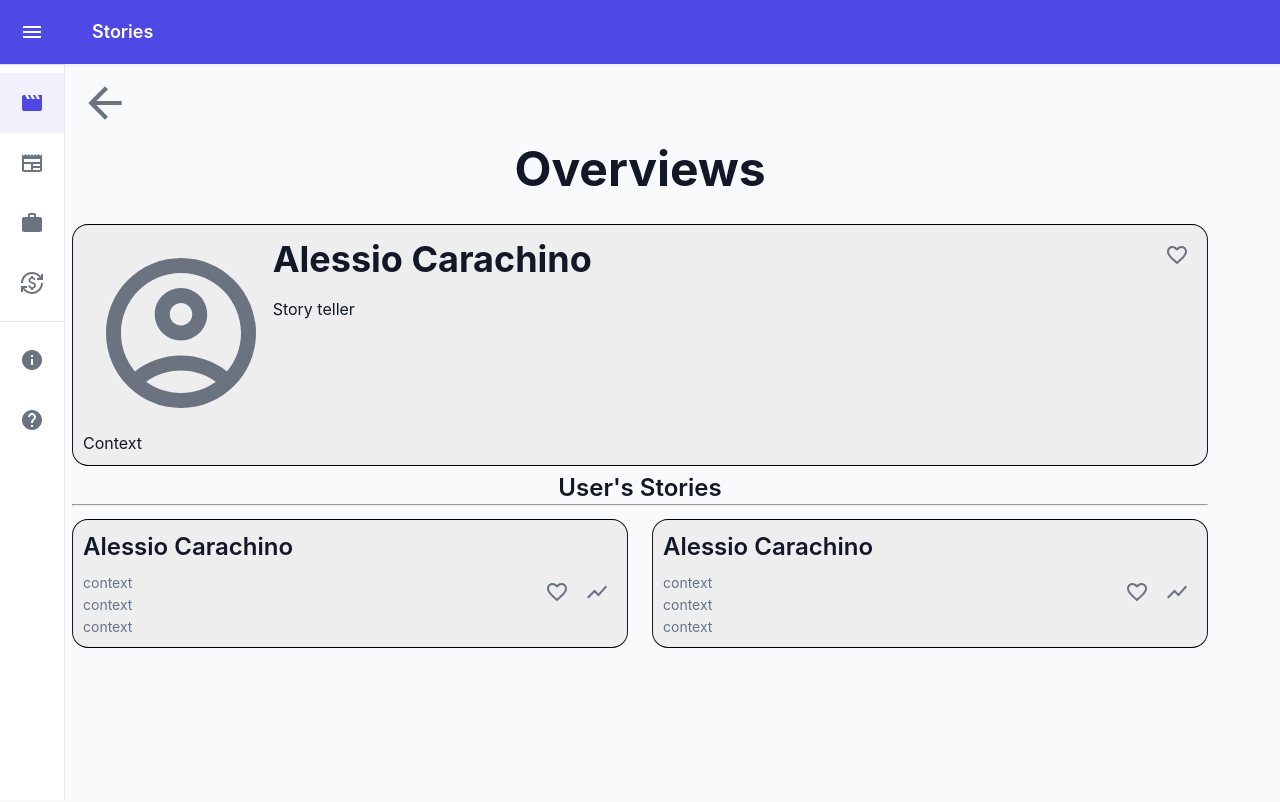
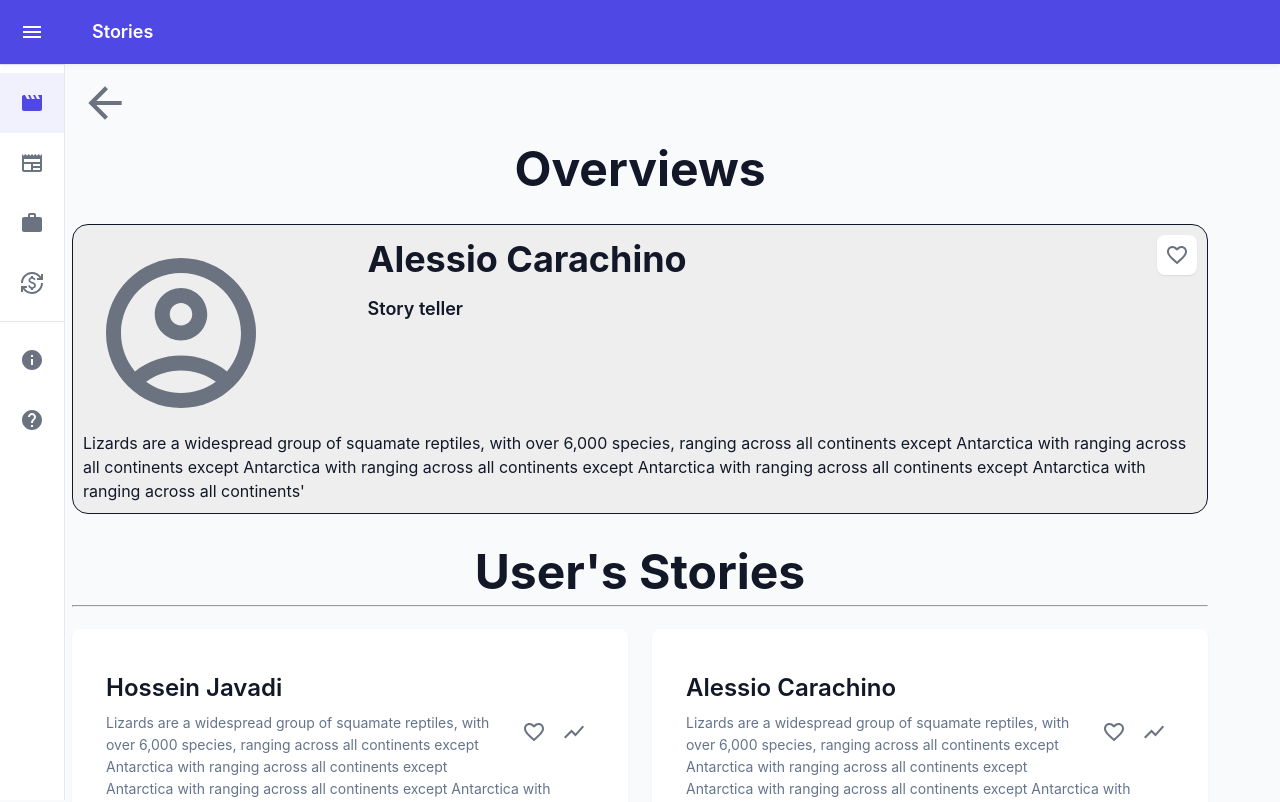
Before and after one commit to CarachinoAlessio/IntelliMents, a React (Create React App) app: page /investors/profile in a window 1280 px wide. Shown: the top 802 px of the page. Built offline with nearby package versions, Linux system fonts and the light colour scheme; some icons are missing; the HTML template or start-up script is replaced by a standard one.

Commit message:
Box to Card

```diff
--- a/src/components/AboutComp.js
+++ b/src/components/AboutComp.js
@@ -1,7 +1,7 @@
 import Row from '@mui/material/Container';
 import Col from '@mui/material/Container';
 
-import {Grid, Box, Button, Typography} from "@mui/material";
+import {Grid, Card, Button, Typography} from "@mui/material";
 
 const styleObj = {
     fontSize: 35,
@@ -32,9 +32,9 @@ export default function AboutComp(props) {
                 <Typography variant="body1" gutterBottom>The complex task can be found in the Stories section, when the user decide to write a story. The user can decide of which investments he wants to talk about in a story, then he will write the story and, eventually, become a storyteller if the staff approves.</Typography>
                 </Col>
 
-                <Box m={1} display="flex" justifyContent="flex-end" alignItems="flex-end">
+                <Card m={1} display="flex" justifyContent="flex-end" alignItems="flex-end">
                     <Button style={{marginTop: "50px"}} variant="contained" color="primary" size='large' onClick={()=> window.location.href='/About/Contact'}>Contact us</Button>
-                </Box>
+                </Card>
             </Row>
         </Grid>
     );
--- a/src/components/InvestorsComp.js
+++ b/src/components/InvestorsComp.js
@@ -3,24 +3,38 @@ import Col from '@mui/material/Container';
 import TextField from '@mui/material/TextField';
 
 import {
-    Grid, Box,
-    Typography,
+    Grid, Card, Box, CardContent,
+    CardActionArea, Typography,
 } from "@mui/material";
 
 import FavoriteBorderIcon from '@mui/icons-material/FavoriteBorder';
 import ShowChartIcon from '@mui/icons-material/ShowChart';
 import {Search} from "@mui/icons-material";
 import IconButton from "@mui/material/IconButton";
+import {useState} from "react";
+
+const posts = [
+    {id: 1, title: 'Hossein Javadi', body:'Lizards are a widespread group of squamate reptiles, with over 6,000\n' +
+    'species, ranging across all continents except Antarctica with ranging across all continents except Antarctica with ranging across all continents except Antarctica with ranging across all continents except Antarctica with ranging across all continents'},
+    {id: 2, title: 'Alessio Carachino', body:'Lizards are a widespread group of squamate reptiles, with over 6,000\n' +
+    'species, ranging across all continents except Antarctica with ranging across all continents except Antarctica with ranging across all continents except Antarctica with ranging across all continents except Antarctica with ranging across all continents'},
+    {id: 3, title: 'Lorenzo Lorenzo', body:'Lizards are a widespread group of squamate reptiles, with over 6,000\n' +
+    'species, ranging across all continents except Antarctica with ranging across all continents except Antarctica with ranging across all continents except Antarctica with ranging across all continents except Antarctica with ranging across all continents'},
+    {id: 4, title: 'Francesco Di Gangi', body:'Lizards are a widespread group of squamate reptiles, with over 6,000\n' +
+    'species, ranging across all continents except Antarctica with ranging across all continents except Antarctica with ranging across all continents except Antarctica with ranging across all continents except Antarctica with ranging across all continents'},
+        ]
 
 export default function InvestorsComp(props) {
+    const [newsState] = useState(posts)
+
     return (
         <><Grid container fluid>
             <Row>
                 <Col>
-                    <Box sx={{ border: 1, borderRadius: '16px' }} display="flex" justifyContent="center" alignItems="center" style={{ padding: "7px", marginTop: "5px", marginBottom: "5px", backgroundColor: "#eee" }}>
+                    <Grid sx={{ border: 1, borderRadius: '16px' }} display="flex" justifyContent="center" alignItems="center" style={{ padding: "7px", marginTop: "15px", marginBottom: "45px" }}>
                         <TextField fullWidth id="input-with-sx" label="Search" variant="standard" />
                         <Search sx={{ color: 'action.active', mr: 1, my: 0.5 }} />
-                    </Box>
+                    </Grid>
                 </Col>
             </Row>
         </Grid>
@@ -29,12 +43,14 @@ export default function InvestorsComp(props) {
             <Row>
                 <Col>
                     <Grid container rowSpacing={1} columnSpacing={{ xs: 1, sm: 2, md: 3 }}>
-                    <Grid item xs={6}>
-                            <Box sx={{ border: 1, borderRadius: '16px' }} style={{ padding: "10px", marginTop: "5px", marginBottom: "5px", backgroundColor: "#eee" , borderBlockColor: '#000'}}>
-                                <Typography onClick={()=> window.location.href='/Investors/Profile'} gutterBottom variant="h5" component="div">
-                                    Alessio Carachino
+                        {newsState.map(i => (
+                        <Grid key={i.id} item xs={6}>
+                            <Card sx style={{ padding: "10px", marginTop: "5px", marginBottom: "5px"}}>
+                                <CardActionArea onClick={()=> window.location.href='/Investors/Profile'}>
+                                    <CardContent>
+                                        <Typography gutterBottom variant="h5" component="div">
+                                            {i.title}
                                         </Typography>
-                                <Typography variant="body2" color="text.secondary">
                                         <Box display="flex" m="auto" style={{float:'right', marginBottom: "5px"}}>
                                             <IconButton aria-label="favorite">
                                                 <FavoriteBorderIcon />
@@ -43,33 +59,14 @@ export default function InvestorsComp(props) {
                                                 <ShowChartIcon />
                                             </IconButton>
                                         </Box>
-                                context<br/>
-                                context<br/>
-                                context
+                                        <Typography variant="body2" color="text.secondary">
+                                            {i.body}
                                         </Typography>
-                            </Box>
+                                    </CardContent>
+                                </CardActionArea>
+                            </Card>
                         </Grid>
-
-                        <Grid item xs={6}>
-                            <Box sx={{ border: 1, borderRadius: '16px' }} style={{ padding: "10px", marginTop: "5px", marginBottom: "5px", backgroundColor: "#eee" , borderBlockColor: '#000'}}>
-                                <Typography onClick={()=> window.location.href='/Investors/Profile'} gutterBottom variant="h5" component="div">
-                                    Alessio Carachino
-                                </Typography>
-                                <Typography variant="body2" color="text.secondary">
-                                <Box display="flex" m="auto" style={{float:'right', marginBottom: "5px"}}>
-                                    <IconButton aria-label="favorite">
-                                        <FavoriteBorderIcon />
-                                    </IconButton>
-                                    <IconButton aria-label="chart">
-                                        <ShowChartIcon />
-                                    </IconButton>
-                                </Box>
-                                context<br/>
-                                context<br/>
-                                context
-                                </Typography>
-                            </Box>
-                        </Grid>
+                        ))}
                     </Grid>
                 </Col>
             </Row>
--- a/src/components/InvestorsProfileComp.js
+++ b/src/components/InvestorsProfileComp.js
@@ -5,8 +5,8 @@ import { Icon } from '@iconify/react';
 import {useNavigate} from 'react-router-dom';
 
 import {
-    Grid, Box,
-    Typography,
+    Grid, Card, Box, CardContent,
+    CardActionArea, Typography,
 } from "@mui/material";
 
 import ArrowBackIcon from '@mui/icons-material/ArrowBack';
@@ -14,9 +14,22 @@ import FavoriteBorderIcon from '@mui/icons-material/FavoriteBorder';
 import ShowChartIcon from '@mui/icons-material/ShowChart';
 import {Search} from "@mui/icons-material";
 import IconButton from "@mui/material/IconButton";
+import {useState} from "react";
 
 import { ThemeProvider, createTheme } from '@mui/material/styles';
 import AccountCircleOutlinedIcon from '@mui/icons-material/AccountCircleOutlined';
+
+const posts = [
+    {id: 1, title: 'Hossein Javadi', body:'Lizards are a widespread group of squamate reptiles, with over 6,000\n' +
+    'species, ranging across all continents except Antarctica with ranging across all continents except Antarctica with ranging across all continents except Antarctica with ranging across all continents except Antarctica with ranging across all continents'},
+    {id: 2, title: 'Alessio Carachino', body:'Lizards are a widespread group of squamate reptiles, with over 6,000\n' +
+    'species, ranging across all continents except Antarctica with ranging across all continents except Antarctica with ranging across all continents except Antarctica with ranging across all continents except Antarctica with ranging across all continents'},
+    {id: 3, title: 'Lorenzo Lorenzo', body:'Lizards are a widespread group of squamate reptiles, with over 6,000\n' +
+    'species, ranging across all continents except Antarctica with ranging across all continents except Antarctica with ranging across all continents except Antarctica with ranging across all continents except Antarctica with ranging across all continents'},
+    {id: 4, title: 'Francesco Di Gangi', body:'Lizards are a widespread group of squamate reptiles, with over 6,000\n' +
+    'species, ranging across all continents except Antarctica with ranging across all continents except Antarctica with ranging across all continents except Antarctica with ranging across all continents except Antarctica with ranging across all continents'},
+        ]
+
 
 const theme = createTheme({
   components: {
@@ -35,6 +48,8 @@ const theme = createTheme({
 
 export default function InvestorsProfileComp(props) {
     const navigate = useNavigate();
+    const [newsState] = useState(posts)
+
     return (
         <><Grid container fluid>
             <Row>
@@ -52,19 +67,19 @@ export default function InvestorsProfileComp(props) {
         <Grid container fluid>
             <Row>
                 <Col>
-                    <Box sx={{ border: 1, borderRadius: '16px' }} style={{ padding: "10px", marginTop: "5px", marginBottom: "5px", backgroundColor: "#eee" , borderBlockColor: '#000'}}>
+                    <Grid sx={{ border: 1, borderRadius: '16px' }} style={{ padding: "10px", marginTop: "5px", marginBottom: "25px", backgroundColor: "#eee"}}>
                         <Box display="flex" sx={{ flexGrow: 1 }}>
                             <Grid container spacing={3}>
-                                <Grid item xs={2}>
+                                <Grid item xs sm={3}>
                                     <IconButton aria-label="account">
-                                        <AccountCircleOutlinedIcon sx={{ fontSize: 180 }} />
+                                        <AccountCircleOutlinedIcon sx={{ fontSize: 180 }}/>
                                     </IconButton>
                                 </Grid>
-                                <Grid item xs={7} sm>
+                                <Grid item xs={3} sm={8}>
                                     <Typography gutterBottom variant="h3" component="div">
                                         Alessio Carachino
                                     </Typography>
-                                    <Typography gutterBottom component="div">
+                                    <Typography gutterBottom variant="h6" component="div">
                                         Story teller
                                     </Typography>
                                     <Typography gutterBottom variant="h5" component="div">
@@ -77,26 +92,26 @@ export default function InvestorsProfileComp(props) {
                                        </ThemeProvider>
                                     </Typography>
                                 </Grid>
-                                <Grid item xs>
-                                    <Box display="flex" m="auto" style={{float:'right', marginBottom: "5px"}}>
+                                <Grid item xs={1} sm={1}>
+                                    <Card display="flex" m="auto" style={{float:'right', marginBottom: "5px"}}>
                                         <IconButton aria-label="favorite">
                                             <FavoriteBorderIcon />
                                         </IconButton>
-                                    </Box>
+                                    </Card>
                                 </Grid>
                             </Grid>
                         </Box>
 
                         <Typography component="div">
-                            Context
+                            Lizards are a widespread group of squamate reptiles, with over 6,000 species, ranging across all continents except Antarctica with ranging across all continents except Antarctica with ranging across all continents except Antarctica with ranging across all continents except Antarctica with ranging across all continents'
                         </Typography>
-                    </Box>
+                    </Grid>
                 </Col>
             </Row>
 
             <Row>
                 <Col>
-                    <Typography gutterBottom variant="h5" component="div">
+                    <Typography gutterBottom variant="h2" component="div">
                             <center>User's Stories</center>
                         <hr/>
                    </Typography>
@@ -106,13 +121,14 @@ export default function InvestorsProfileComp(props) {
             <Row>
                 <Col>
                 <Grid container rowSpacing={1} columnSpacing={{ xs: 1, sm: 2, md: 3 }}>
-
-                        <Grid item xs={6}>
-                            <Box sx={{ border: 1, borderRadius: '16px' }} style={{ padding: "10px", marginTop: "5px", marginBottom: "5px", backgroundColor: "#eee" , borderBlockColor: '#000'}}>
-                                <Typography onClick={()=> window.location.href='/Investors/Profile'} gutterBottom variant="h5" component="div">
-                                    Alessio Carachino
+                    {newsState.map(i => (
+                        <Grid key={i.id} item xs={6}>
+                            <Card sx style={{ padding: "10px", marginTop: "5px", marginBottom: "5px"}}>
+                                <CardActionArea onClick={()=> window.location.href='/Investors/Profile'}>
+                                    <CardContent>
+                                        <Typography gutterBottom variant="h5" component="div">
+                                            {i.title}
                                         </Typography>
-                                <Typography variant="body2" color="text.secondary">
                                         <Box display="flex" m="auto" style={{float:'right', marginBottom: "5px"}}>
                                             <IconButton aria-label="favorite">
                                                 <FavoriteBorderIcon />
@@ -121,33 +137,14 @@ export default function InvestorsProfileComp(props) {
                                                 <ShowChartIcon />
                                             </IconButton>
                                         </Box>
-                                context<br/>
-                                context<br/>
-                                context
+                                        <Typography variant="body2" color="text.secondary">
+                                            {i.body}
                                         </Typography>
-                            </Box>
+                                    </CardContent>
+                                </CardActionArea>
+                            </Card>
                         </Grid>
-
-                        <Grid item xs={6}>
-                            <Box sx={{ border: 1, borderRadius: '16px' }} style={{ padding: "10px", marginTop: "5px", marginBottom: "5px", backgroundColor: "#eee" , borderBlockColor: '#000'}}>
-                                <Typography onClick={()=> window.location.href='/Investors/Profile'} gutterBottom variant="h5" component="div">
-                                    Alessio Carachino
-                                </Typography>
-                                <Typography variant="body2" color="text.secondary">
-                                <Box display="flex" m="auto" style={{float:'right', marginBottom: "5px"}}>
-                                    <IconButton aria-label="favorite">
-                                        <FavoriteBorderIcon />
-                                    </IconButton>
-                                    <IconButton aria-label="chart">
-                                        <ShowChartIcon />
-                                    </IconButton>
-                                </Box>
-                                context<br/>
-                                context<br/>
-                                context
-                                </Typography>
-                            </Box>
-                        </Grid>
+                        ))}
                     </Grid>
                 </Col>
             </Row>
```
Also changed, not shown: src/components/ContactComp.js (+5 -5 lines). Lines whose indentation alone changed are shown as unchanged.
